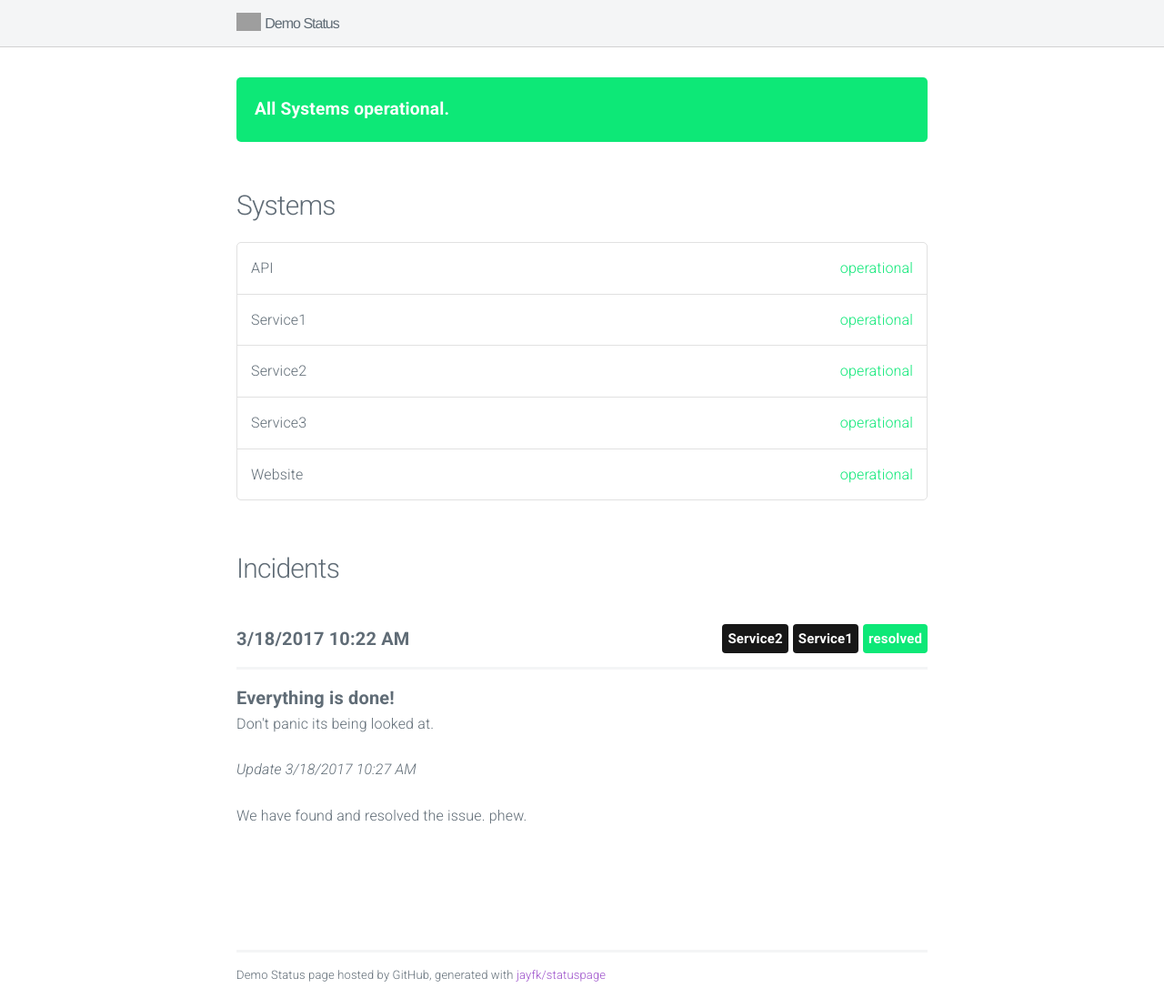
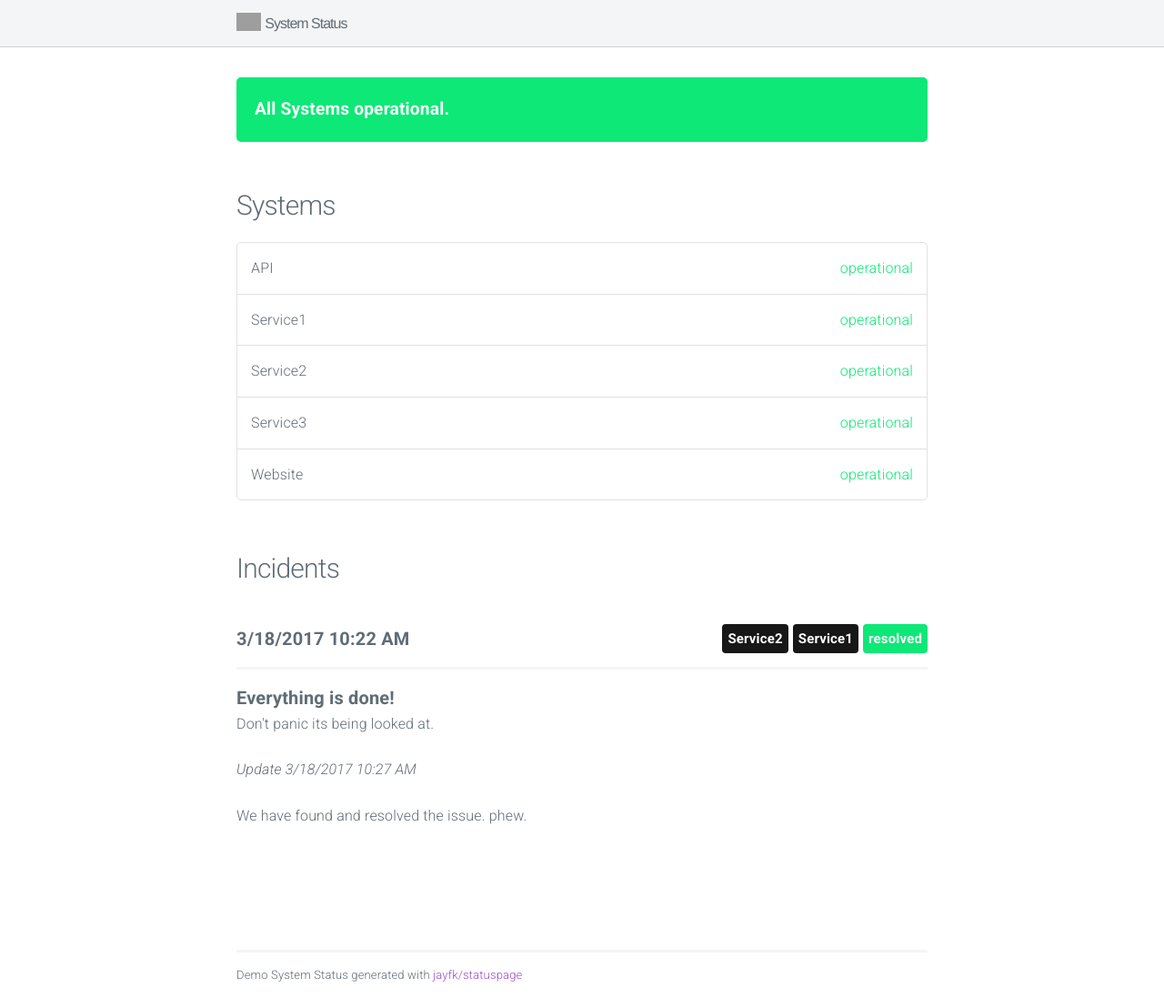
Before and after one commit to shaunmclernon/demostatuspage, a plain HTML site: page index.html in a window 1280 px wide. Shown: the whole page at 91% size. Drawn offline with nearby package versions, Linux system fonts and the light colour scheme; no server answers; grey boxes are pictures that could not be loaded.

Commit message:
update index

```diff
--- a/index.html
+++ b/index.html
@@ -3,7 +3,7 @@
 	<head>
 		<meta charset="utf-8">
 		<meta name="robots" content="index, follow">
-		<title>Demo Status</title>
+		<title>System Status</title>
 		<link rel="stylesheet" href="https://fonts.googleapis.com/css?family=Roboto:300,300italic,700,700italic">
 		<link rel="stylesheet" href="https://cdnjs.cloudflare.com/ajax/libs/normalize/3.0.3/normalize.css">
 		<link rel="stylesheet" href="style.css">
@@ -19,7 +19,7 @@
 
 					<a class="navigation-title" href="">
 						<img class="img" src="https://raw.githubusercontent.com/jayfk/statuspage/master/template/logo.png" height="30">
-						<h1 class="title">Demo Status</h1>
+						<h1 class="title">System Status</h1>
 					</a>
 
 
@@ -92,7 +92,7 @@
 			<footer class="footer">
 				<section class="container">
 					<hr/>
-					<p>Demo Status page hosted by GitHub, generated with <a href='https://github.com/jayfk/statuspage'>jayfk/statuspage</a></p>
+					<p>Demo System Status generated with <a href='https://github.com/jayfk/statuspage'>jayfk/statuspage</a></p>
 				</section>
 			</footer>
 
```
